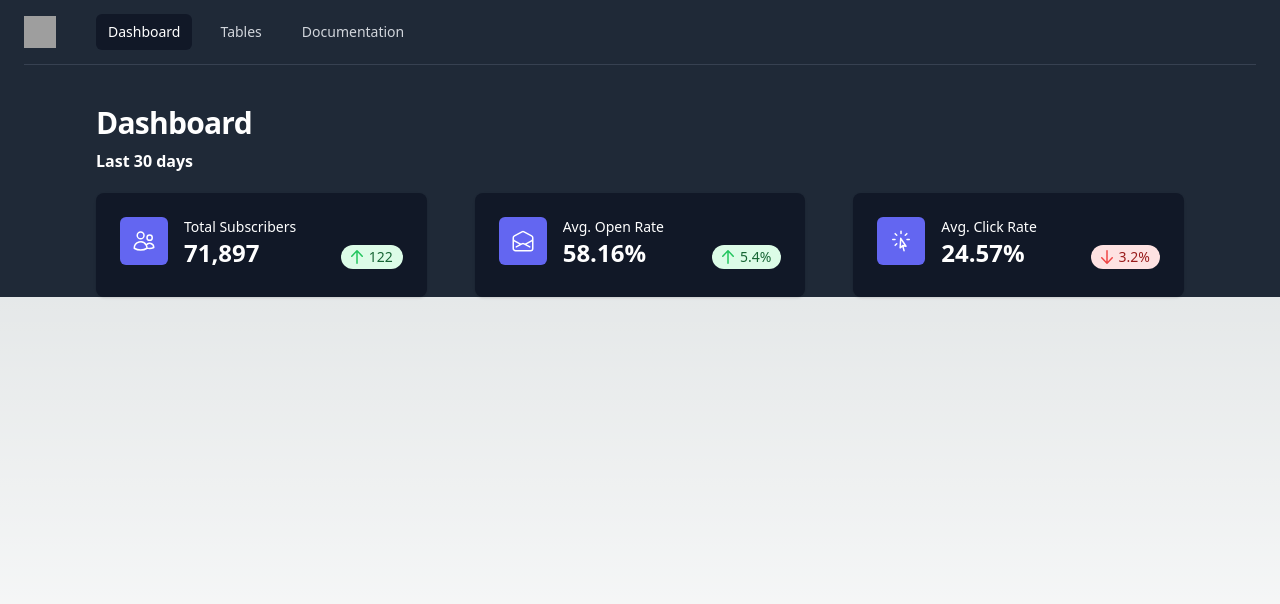
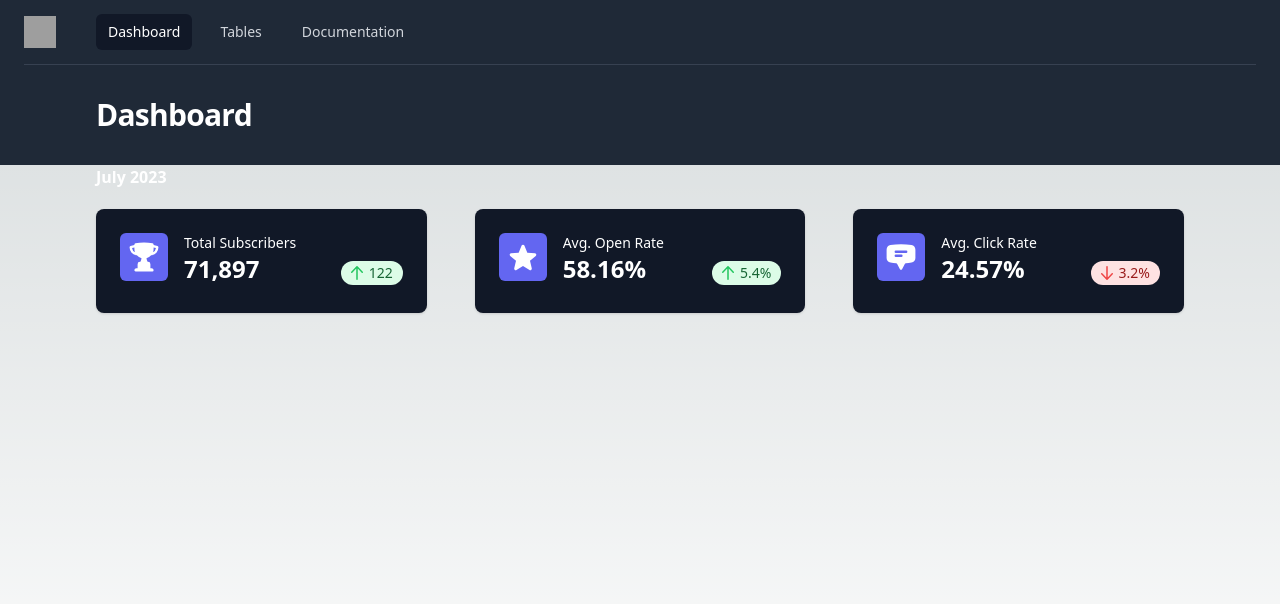
Before and after one commit to svp5506/Next.js_KPI_Dashboard, a Next.js app: page / in a window 1280 px wide. Shown: the top 604 px of the page. Built offline with nearby package versions, Linux system fonts and the light colour scheme; grey boxes are pictures that could not be loaded.

Commit message:
Icons update and Stats placement

```diff
--- a/app/header.tsx
+++ b/app/header.tsx
@@ -1,12 +1,5 @@
 import { Disclosure } from '@headlessui/react'
-import Stats from './stats'
 
-const user = {
-    name: 'Tom Cook',
-    email: 'tom@example.com',
-    imageUrl:
-        'https://images.unsplash.com/photo-1472099645785-5658abf4ff4e?ixlib=rb-1.2.1&ixid=eyJhcHBfaWQiOjEyMDd9&auto=format&fit=facearea&facepad=2&w=256&h=256&q=80',
-}
 const navigation = [
     { name: 'Dashboard', href: '#', current: true },
     { name: 'Tables', href: '#', current: false },
@@ -21,7 +14,7 @@ export default function Header() {
     return (
         <>
             <div className="min-h-full bg-gray-800">
-                <div className="pb-24">
+                <div>
                     <Disclosure as="nav" className="bg-gray-800">
                         {({ open }) => (
                             <>
@@ -62,18 +55,12 @@ export default function Header() {
                             </>
                         )}
                     </Disclosure>
-                    <header className="py-10">
+                    <header className="py-8">
                         <div className="mx-auto px-6 lg:px-24 sm:px-6.text-center ">
                             <h1 className="text-3xl font-bold tracking-tight text-white">Dashboard</h1>
                         </div>
                     </header>
                 </div>
-
-                <main className="-mt-32 min-h-full">
-                    <div>
-                        <Stats></Stats>
-                    </div>
-                </main>
             </div>
         </>
     )
--- a/app/page.tsx
+++ b/app/page.tsx
@@ -1,12 +1,15 @@
 "use client";
 import Header from './header';
+import Stats from './stats';
+
 
 
 
 export default function Home() {
   return (
-    <main className="flex min-h-screen flex-col items-stretch justify-between">
+    <main className="flex min-h-screen flex-col items-stretch">
       <Header></Header>
+      <Stats></Stats>
     </main>
   )
 }
--- a/app/stats.tsx
+++ b/app/stats.tsx
@@ -1,20 +1,30 @@
-import { ArrowDownIcon, ArrowUpIcon } from '@heroicons/react/20/solid'
-import { CursorArrowRaysIcon, EnvelopeOpenIcon, UsersIcon } from '@heroicons/react/24/outline'
+import { ArrowDownIcon, ArrowUpIcon, TrophyIcon, CursorArrowRaysIcon, StarIcon, ChatBubbleBottomCenterTextIcon } from '@heroicons/react/20/solid'
+import { UsersIcon } from '@heroicons/react/24/outline'
 
 const stats = [
-    { id: 1, name: 'Total Subscribers', stat: '71,897', icon: UsersIcon, change: '122', changeType: 'increase' },
-    { id: 2, name: 'Avg. Open Rate', stat: '58.16%', icon: EnvelopeOpenIcon, change: '5.4%', changeType: 'increase' },
-    { id: 3, name: 'Avg. Click Rate', stat: '24.57%', icon: CursorArrowRaysIcon, change: '3.2%', changeType: 'decrease' },
+    { id: 1, name: 'Total Subscribers', stat: '71,897', icon: TrophyIcon, change: '122', changeType: 'increase' },
+    { id: 2, name: 'Avg. Open Rate', stat: '58.16%', icon: StarIcon, change: '5.4%', changeType: 'increase' },
+    { id: 3, name: 'Avg. Click Rate', stat: '24.57%', icon: ChatBubbleBottomCenterTextIcon, change: '3.2%', changeType: 'decrease' },
 ]
 
 function classNames(...classes: string[]) {
     return classes.filter(Boolean).join(' ')
 }
 
+const date = new Date();
+let monthNumber = date.getMonth()
+let year = date.getFullYear()
+
+var months = ["January", "February", "March", "April", "May", "June",
+    "July", "August", "September", "October", "November", "December"];
+let monthName = months[monthNumber]
+
 export default function Stats() {
     return (
         <div className='px-24'>
-            <h3 className="text-base font-semibold leading-6 text-white">Last 30 days</h3>
+            <h3 className="text-base font-semibold leading-6 text-white">
+                {monthName} {year}
+            </h3>
 
             <dl className="mt-5 grid grid-cols-1 gap-12 sm:grid-cols-2 lg:grid-cols-3">
                 {stats.map((item) => (
@@ -23,8 +33,8 @@ export default function Stats() {
                         className="relative overflow-hidden rounded-lg bg-gray-900 px-4 pb-0 pt-5 shadow sm:px-6 sm:pt-6"
                     >
                         <dt>
-                            <div className="absolute rounded-md bg-indigo-500 p-3">
-                                <item.icon className="h-6 w-6 text-white" aria-hidden="true" />
+                            <div className="absolute rounded-md bg-indigo-500 p-2">
+                                <item.icon className="h-8 w-8 text-white" aria-hidden="true" />
                             </div>
                             <p className="ml-16 truncate text-sm font-medium text-white">{item.name}</p>
                         </dt>
```
